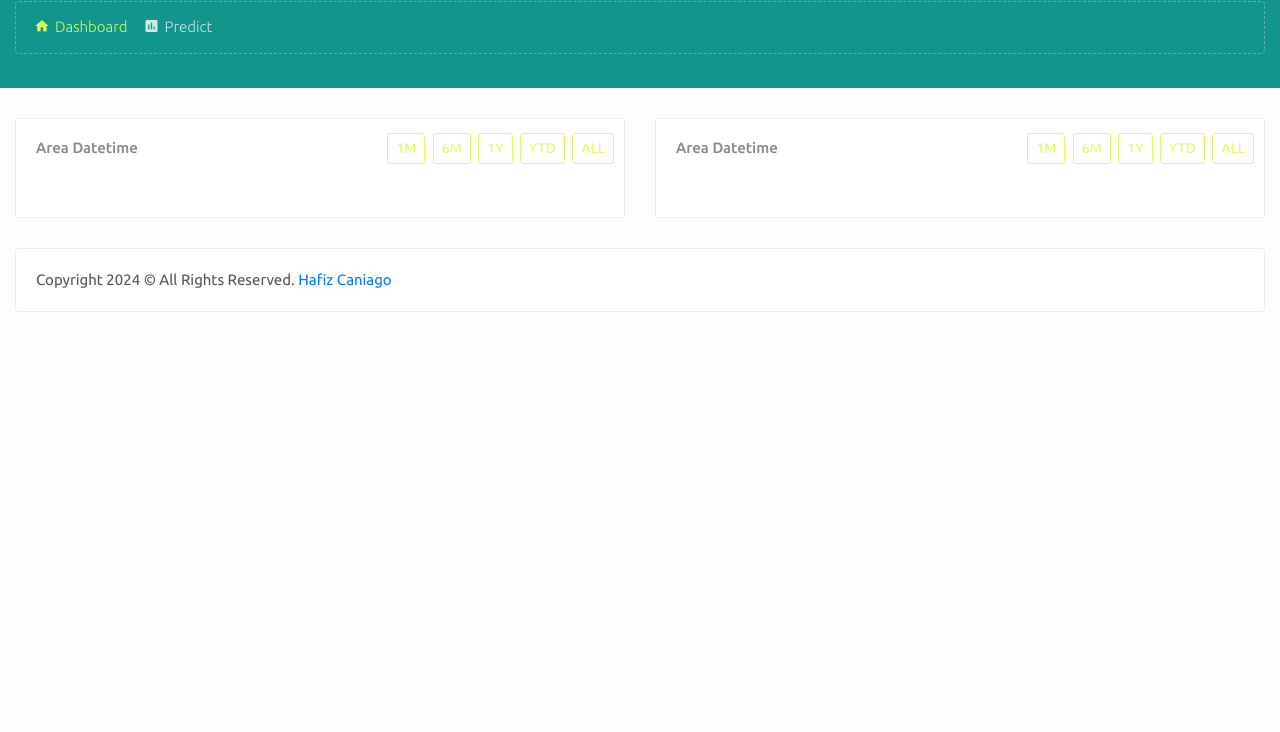
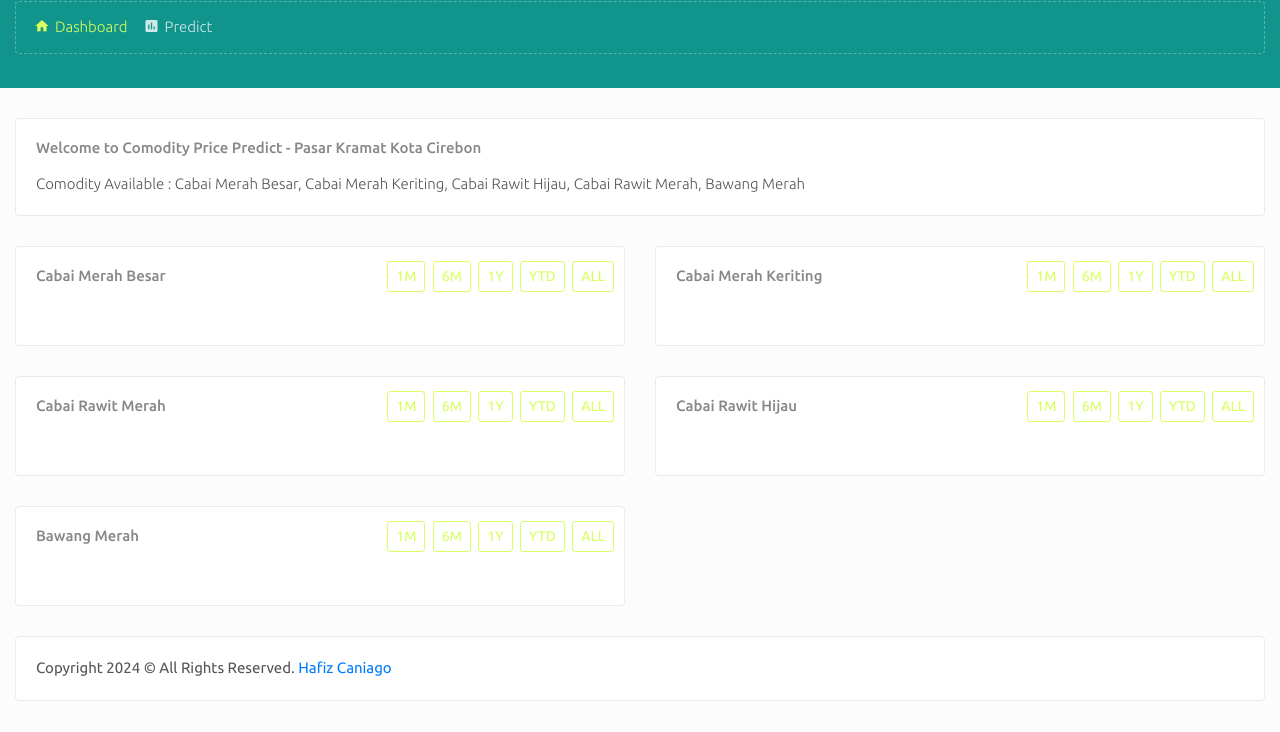
Before and after one commit to hafizcode02/comodity-price-predict, a Flask app: page / in a window 1280 px wide. Shown: the part 68-800 px from the top of the page. Run offline with Flask 3, Linux system fonts and the light colour scheme; parts of the project's set-up code (start-up, migrations or seed data) failed here and were passed over; some libraries are stand-ins or nearby versions.

Commit message:
prepare layout

```diff
--- a/templates/index.html
+++ b/templates/index.html
@@ -19,10 +19,18 @@
 
     <div class="container">
         <div class="row clearfix">
+            <div class="col-xl-12 col-lg-12 col-md-12 col-sm-12">
+                <div class="card">
+                    <div class="header">
+                        <h2>Welcome to Comodity Price Predict - Pasar Kramat Kota Cirebon</h2>
+                        <p class="mt-3" style="margin-bottom: unset;">Comodity Available : Cabai Merah Besar, Cabai Merah Keriting, Cabai Rawit Hijau, Cabai Rawit Merah, Bawang Merah</p>
+                    </div>
+                </div>
+            </div>
             <div class="col-xl-6 col-lg-6 col-md-6 col-sm-12">
                 <div class="card">
                     <div class="header">
-                        <h2>Area Datetime</h2>
+                        <h2>Cabai Merah Besar</h2>
                         <ul class="header-dropdown dropdown">
                             <li><button class="btn btn-sm btn-outline-secondary mr-1" id="one_month">1M</button>
                             </li>
@@ -42,7 +50,67 @@
             <div class="col-xl-6 col-lg-6 col-md-6 col-sm-12">
                 <div class="card">
                     <div class="header">
-                        <h2>Area Datetime</h2>
+                        <h2>Cabai Merah Keriting</h2>
+                        <ul class="header-dropdown dropdown">
+                            <li><button class="btn btn-sm btn-outline-secondary mr-1" id="one_month">1M</button>
+                            </li>
+                            <li><button class="btn btn-sm btn-outline-secondary mr-1" id="six_months">6M</button>
+                            </li>
+                            <li><button class="btn btn-sm btn-outline-secondary mr-1" id="one_year"
+                                    class="active">1Y</button></li>
+                            <li><button class="btn btn-sm btn-outline-secondary mr-1" id="ytd">YTD</button></li>
+                            <li><button class="btn btn-sm btn-outline-secondary" id="all">ALL</button></li>
+                        </ul>
+                    </div>
+                    <div class="body">
+                        <div id="apex-timeline-chart"></div>
+                    </div>
+                </div>
+            </div>
+            <div class="col-xl-6 col-lg-6 col-md-6 col-sm-12">
+                <div class="card">
+                    <div class="header">
+                        <h2>Cabai Rawit Merah</h2>
+                        <ul class="header-dropdown dropdown">
+                            <li><button class="btn btn-sm btn-outline-secondary mr-1" id="one_month">1M</button>
+                            </li>
+                            <li><button class="btn btn-sm btn-outline-secondary mr-1" id="six_months">6M</button>
+                            </li>
+                            <li><button class="btn btn-sm btn-outline-secondary mr-1" id="one_year"
+                                    class="active">1Y</button></li>
+                            <li><button class="btn btn-sm btn-outline-secondary mr-1" id="ytd">YTD</button></li>
+                            <li><button class="btn btn-sm btn-outline-secondary" id="all">ALL</button></li>
+                        </ul>
+                    </div>
+                    <div class="body">
+                        <div id="apex-timeline-chart"></div>
+                    </div>
+                </div>
+            </div>
+            <div class="col-xl-6 col-lg-6 col-md-6 col-sm-12">
+                <div class="card">
+                    <div class="header">
+                        <h2>Cabai Rawit Hijau</h2>
+                        <ul class="header-dropdown dropdown">
+                            <li><button class="btn btn-sm btn-outline-secondary mr-1" id="one_month">1M</button>
+                            </li>
+                            <li><button class="btn btn-sm btn-outline-secondary mr-1" id="six_months">6M</button>
+                            </li>
+                            <li><button class="btn btn-sm btn-outline-secondary mr-1" id="one_year"
+                                    class="active">1Y</button></li>
+                            <li><button class="btn btn-sm btn-outline-secondary mr-1" id="ytd">YTD</button></li>
+                            <li><button class="btn btn-sm btn-outline-secondary" id="all">ALL</button></li>
+                        </ul>
+                    </div>
+                    <div class="body">
+                        <div id="apex-timeline-chart"></div>
+                    </div>
+                </div>
+            </div>
+            <div class="col-xl-6 col-lg-6 col-md-6 col-sm-12">
+                <div class="card">
+                    <div class="header">
+                        <h2>Bawang Merah</h2>
                         <ul class="header-dropdown dropdown">
                             <li><button class="btn btn-sm btn-outline-secondary mr-1" id="one_month">1M</button>
                             </li>
```
